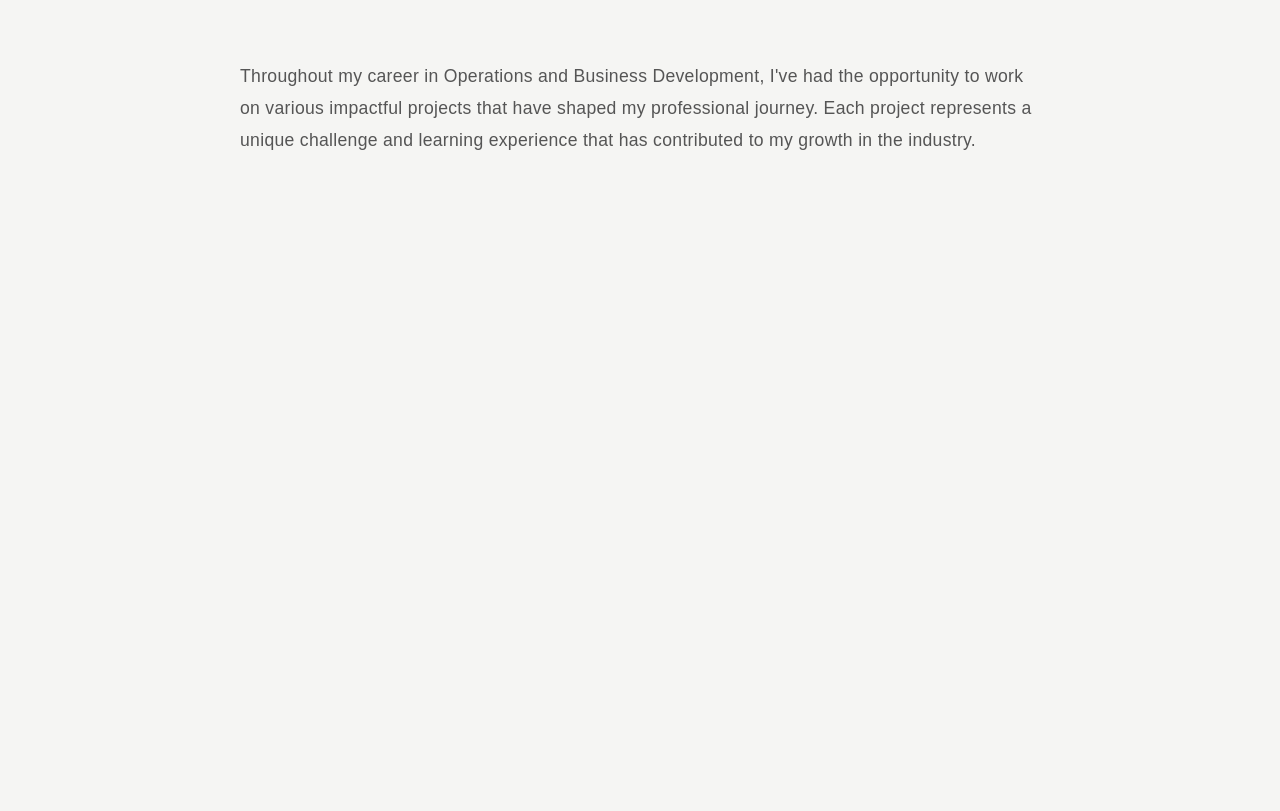
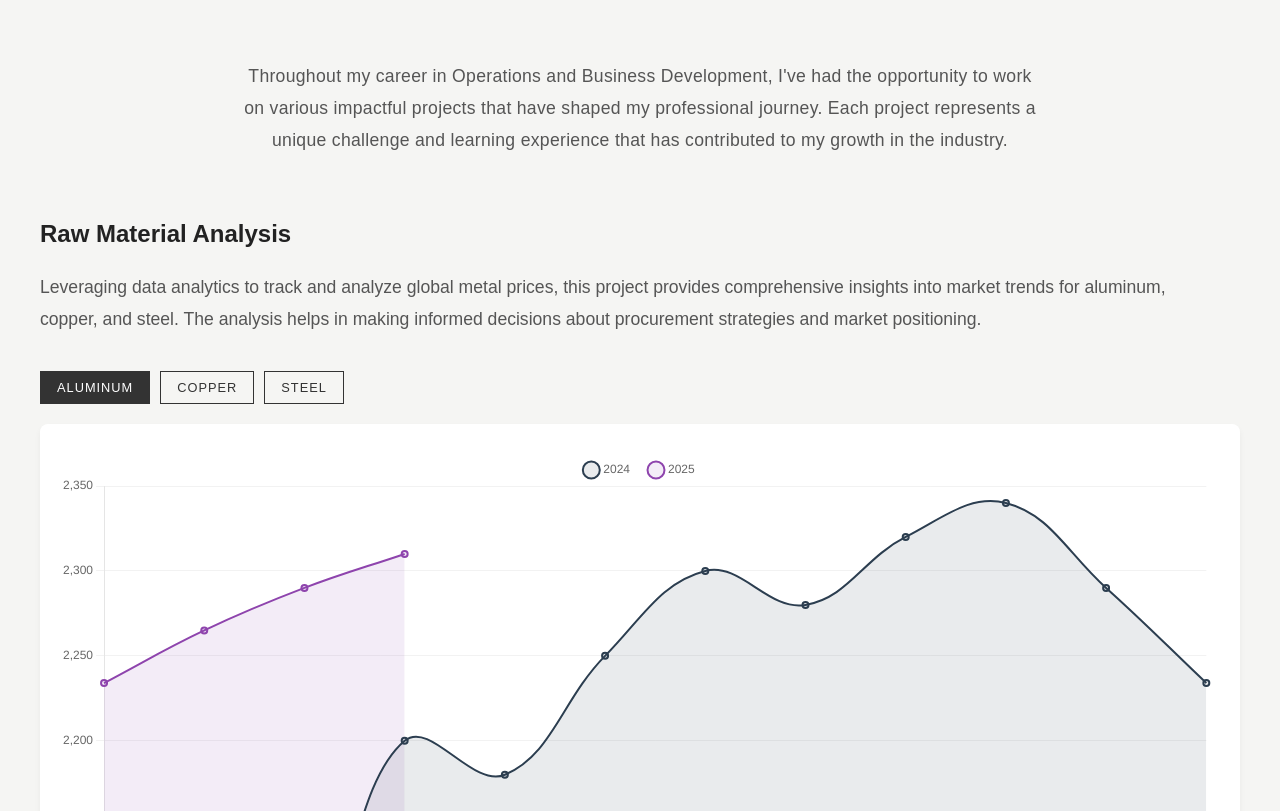
Before and after one commit to bettaNYC/betta_website, a plain HTML site: page portfolio.html in a window 1280 px wide. Shown: the part 141-952 px from the top of the page. Before the commit the page ends 880 px from the top, so only its background shows below. Drawn offline with nearby package versions, Linux system fonts and the light colour scheme.

Commit message:
Update portfolio.html
all the update to do the graph

```diff
--- a/portfolio.html
+++ b/portfolio.html
@@ -46,7 +46,7 @@
             transform: scaleX(1);
         }
         .container {
-            max-width: 800px;
+            max-width: 1200px;  /* Increased for the chart */
             padding: 0 40px;
             margin: 0 auto;
             opacity: 0;
@@ -75,11 +75,73 @@
             color: #555555;
             margin-bottom: 3em;
             letter-spacing: 0.3px;
+            text-align: center;
+            max-width: 800px;
+            margin-left: auto;
+            margin-right: auto;
         }
         .projects-section {
             margin-top: 4em;
         }
-    </style>
+
+        /* New styles for the project and chart section */
+        .project-section {
+            display: grid;
+            grid-template-columns: 1fr 1fr;
+            gap: 40px;
+            align-items: start;
+            margin-top: 2em;
+        }
+        @media (max-width: 768px) {
+            .project-section {
+                grid-template-columns: 1fr;
+            }
+        }
+        .project-info {
+            padding-right: 20px;
+        }
+        h2 {
+            font-size: 1.5em;
+            color: #222222;
+            margin-bottom: 1em;
+            font-weight: bold;
+        }
+        .project-description {
+            font-size: 1.1em;
+            line-height: 1.8;
+            color: #555555;
+            margin-bottom: 2em;
+        }
+        .chart-container {
+            background: white;
+            border-radius: 8px;
+            padding: 20px;
+            box-shadow: 0 4px 6px rgba(0, 0, 0, 0.05);
+        }
+        .controls {
+            display: flex;
+            gap: 10px;
+            margin-bottom: 20px;
+        }
+        .metal-toggle {
+            padding: 8px 16px;
+            border: 1px solid #333;
+            background: none;
+            color: #333;
+            cursor: pointer;
+            transition: all 0.3s ease;
+            text-transform: uppercase;
+            letter-spacing: 1px;
+            font-size: 0.8em;
+        }
+        .metal-toggle.active {
+            background: #333;
+            color: white;
+        }
+        .metal-toggle:hover {
+            transform: translateY(-2px);
+        }
+</style>
 </head>
 <body>
     <nav class="nav">
@@ -91,8 +153,43 @@
             Throughout my career in Operations and Business Development, I've had the opportunity to work on various impactful projects that have shaped my professional journey. Each project represents a unique challenge and learning experience that has contributed to my growth in the industry.
         </p>
         <div class="projects-section">
-            <!-- Projects will be added here -->
+           <div class="project-info">
+               <h2>Raw Material Analysis</h2>
+               <p class="project-description">
+            Leveraging data analytics to track and analyze global metal prices, this project provides comprehensive insights into market trends for aluminum, copper, and steel. The analysis helps in making informed decisions about procurement strategies and market positioning.
+            </p>
+        </div>
+        <div class="chart-section">
+        <div class="controls">
+            <button class="metal-toggle active" data-metal="aluminum">Aluminum</button>
+            <button class="metal-toggle" data-metal="copper">Copper</button>
+            <button class="metal-toggle" data-metal="steel">Steel</button>
+        </div>
+        <div class="chart-container">
+            <canvas id="metalChart"></canvas>
         </div>
     </div>
+</div>
+        <script src="market-data.js"></script>
+<script>
+    // Initialize with aluminum data
+    document.addEventListener('DOMContentLoaded', () => {
+        createChart('aluminum');
+
+        // Add click handlers for metal toggles
+        document.querySelectorAll('.metal-toggle').forEach(button => {
+            button.addEventListener('click', () => {
+                // Update active state
+                document.querySelectorAll('.metal-toggle').forEach(btn => {
+                    btn.classList.remove('active');
+                });
+                button.classList.add('active');
+
+                // Update chart
+                createChart(button.dataset.metal);
+            });
+        });
+    });
+</script>
 </body>
 </html>
```
